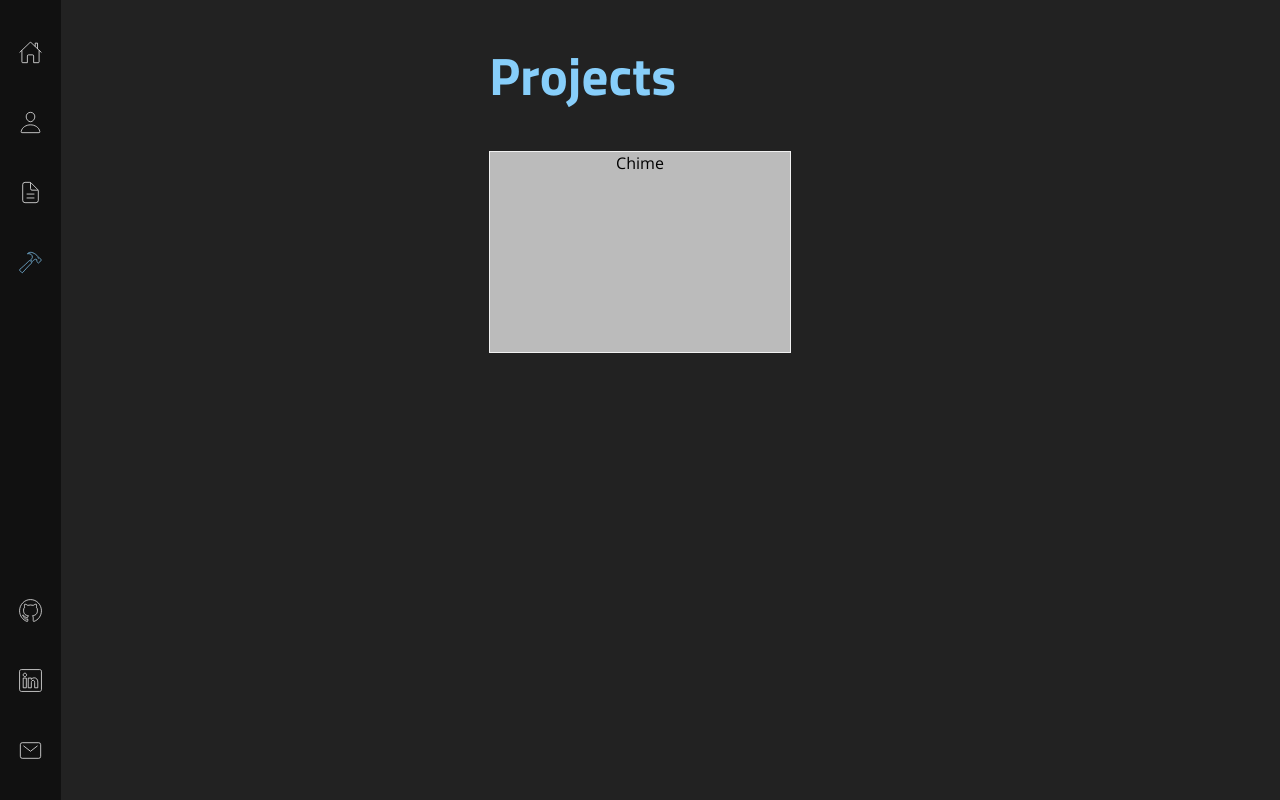
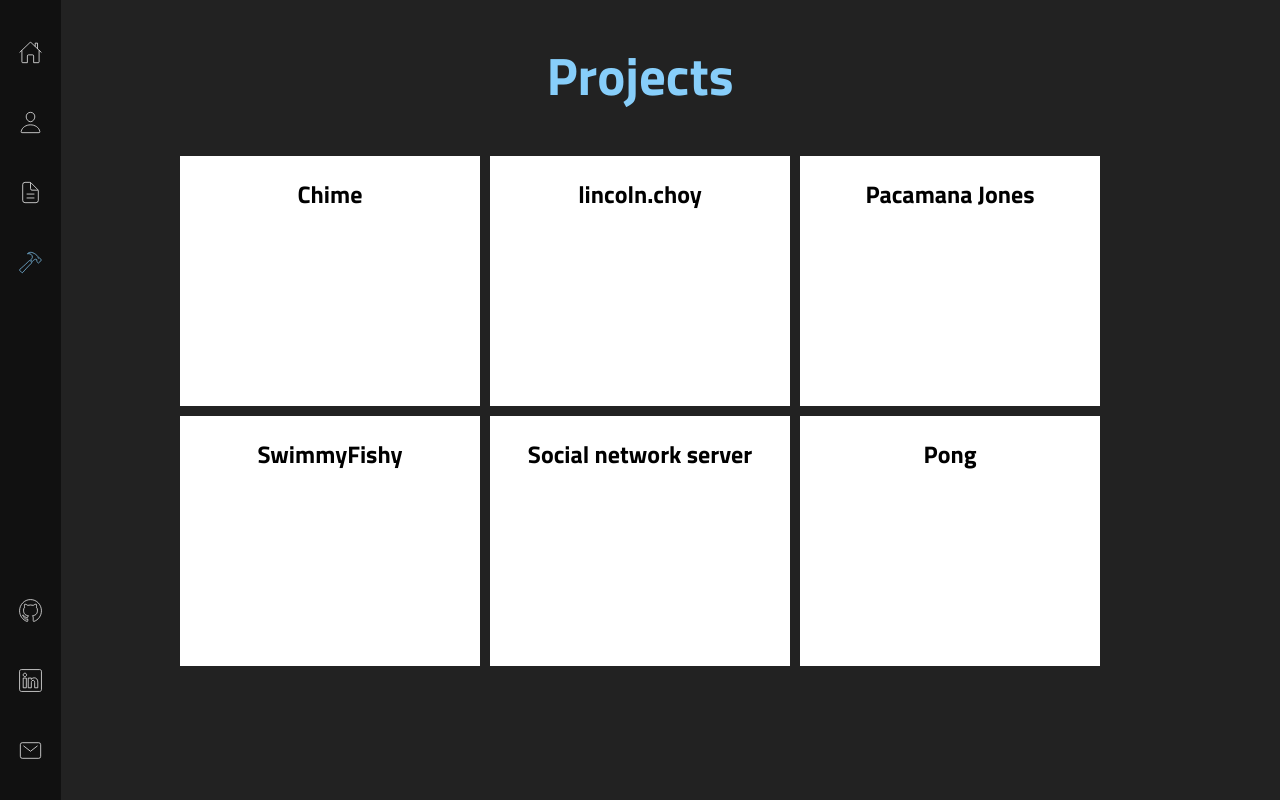
Before and after one commit to lincolnChoy/lincolnChoy, a React (Create React App) app: page / in a window 1280 px wide. Built offline with nearby package versions, Linux system fonts and the light colour scheme.

Commit message:
Added transition box - need to fill with content

```diff
--- a/src/App.scss
+++ b/src/App.scss
@@ -1,3 +1,24 @@
+::-webkit-scrollbar {
+  width: 3px;
+}
+
+/* Track */
+::-webkit-scrollbar-track {
+  border-radius: 10px;
+  background: #f1f1f1;
+}
+
+/* Handle */
+::-webkit-scrollbar-thumb {
+  border-radius: 10px;
+  background: #888;
+}
+
+/* Handle on hover */
+::-webkit-scrollbar-thumb:hover {
+  background: #555;
+}
+
 .page-wrapper {
   display: flex;
   flex-direction: row;
--- /dev/null
+++ b/src/components/ProjectCard/ProjectCard.js
@@ -0,0 +1,21 @@
+import React from 'react'
+import './ProjectCard.scss'
+
+class ProjectCard extends React.Component {
+  render() {
+    const { project } = this.props
+
+    return (
+      <div className="project-card">
+        <div className="project-card-layer-1">
+          <h2>{project.name}</h2>
+        </div>
+        <div className="project-card-layer-2">
+          <button>Learn more</button>
+        </div>
+      </div>
+    )
+  }
+}
+
+export default ProjectCard
--- /dev/null
+++ b/src/components/ProjectCard/ProjectCard.scss
@@ -0,0 +1,47 @@
+.project-card {
+  background-color: transparent;
+  width: 300px;
+  height: 250px;
+  background: #777;
+  display: flex;
+  flex-direction: column;
+  justify-content: center;
+  margin: 5px;
+  text-align: center;
+}
+
+.project-card-layer-1 {
+  height: 100%;
+  width: 100%;
+  background-color: white;
+  color: black;
+  transition: .3s;
+}
+
+.project-card-layer-2 {
+  opacity: 0;
+  height: 0%;
+  background-color: #888;
+  transition: .3s;
+
+  display: flex;
+  justify-content: center;
+  align-items: center;
+
+  button {
+    height: 3rem;
+    border: 1px solid black;
+    border-radius: 5px;
+  }
+}
+
+.project-card:hover {
+  .project-card-layer-1 {
+    height: 0%;
+  }
+
+  .project-card-layer-2 {
+    height: 100%;
+    opacity: 1;
+  }
+}
--- a/src/containers/Projects/Projects.js
+++ b/src/containers/Projects/Projects.js
@@ -1,22 +1,21 @@
 import React from 'react'
+import ProjectCard from '../../components/ProjectCard/ProjectCard'
+import projectsList from './projectList'
 import './Projects.scss'
-import projectsList from './projectList'
+
 
 class Projects extends React.Component {
   render() {
+    const projectCards = projectsList.map(project => {
+      return <ProjectCard project={project} />
+    })
+
     return (
       <div className="wrapper projects-wrapper scene_element scene_element--fadeindown">
-        <div className="text-section">
+        <div className="main-section">
           <h1>Projects</h1>
-          <div className="project-card">
-            <div className="project-card-inner">
-              <div className="project-card-front">
-                {projectsList[0].name}
-              </div>
-              <div className="project-card-back">
-                {projectsList[1].name}
-              </div>
-            </div>
+          <div className="project-card-list">
+            {projectCards}
           </div>
         </div>
       </div>
--- a/src/containers/Projects/Projects.scss
+++ b/src/containers/Projects/Projects.scss
@@ -4,8 +4,11 @@
   flex-direction: row;
   justify-content: center;
 
-  .text-section {
+  .main-section {
+    width: 930px;
+
     h1 {
+      text-align: center;
       color: lightskyblue;
       animation-duration: 1.5s;
       animation-fill-mode: both;
@@ -13,49 +16,35 @@
       animation-name: rubberBandWordUp;
     }
 
-    .project-card {
-      background-color: transparent;
-      width: 300px;
-      height: 200px;
-      border: 1px solid #f1f1f1;
-      perspective: 1000px; /* Remove this if you don't want the 3D effect */
+    .project-card-list {
+      display: flex;
+      flex-flow: row wrap;
+      justify-content: flex-start;
+      width: 100%;
+      margin-bottom: 2rem;
+    }
 
-      /* This container is needed to position the front and back side */
-      .project-card-inner {
-        position: relative;
-        width: 100%;
-        height: 100%;
-        text-align: center;
-        transition: transform 0.8s;
-        transform-style: preserve-3d;
+    @media (max-width: 1600px) {
+      .project-card-list {
+        justify-content: center;
       }
+    }
 
-      /* Do an horizontal flip when you move the mouse over the flip box container */
-      .project-card:hover .project-card-inner {
-        transform: rotateY(180deg);
+    @media (max-width: 1200px) {
+      width: 620px;
+    }
+
+    @media (max-width: 700px) {
+      width: 350px;
+
+      .project-card-list {
+        max-height: 88vh;
+        overflow-y: scroll;
       }
+    }
 
-      /* Position the front and back side */
-      .project-card-front, .project-card-back {
-        position: absolute;
-        width: 100%;
-        height: 100%;
-        -webkit-backface-visibility: hidden; /* Safari */
-        backface-visibility: hidden;
-      }
-
-      /* Style the front side (fallback if image is missing) */
-      .project-card-front {
-        background-color: #bbb;
-        color: black;
-      }
-
-      /* Style the back side */
-      .project-card-back {
-        background-color: dodgerblue;
-        color: white;
-        transform: rotateY(180deg);
-      }
+    @media (max-width: 400px) {
+      margin-left: 2rem;
     }
   }
 }
--- a/src/containers/Projects/projectList.js
+++ b/src/containers/Projects/projectList.js
@@ -3,8 +3,8 @@ export default [
         name: "Chime",
         description:
         `A messenging application developed in Angular, React and React-Native (currently there is a different implementation in each of these frameworks).
-    I also built a back-end server for this.
-    `,
+        I also built a back-end server for this.`,
+        thumbnail: "https://i.imgur.com/JDEgafj.png",
         features: ["Developed across 3 frameworks."],
         tools: ["JavaScript/TypeScript","React, Redux", "Angular, NGRX", "React-Native", "NodeJS", "Express", "PostGreSQL"],
         links: [
@@ -23,10 +23,6 @@ export default [
             {
                 url: "https://github.com/lincolnChoy/Chime-API",
                 name: "GitHub - Node back-end"
-        },
-        {
-            url: "https://chimeapp.netlify.com/",
-            name: "Visit site"
             }
         ],
         status: "In progress",
@@ -34,11 +30,30 @@ export default [
         brief: "A full-stack messenger application for desktop and mobile."
     },
     {
+        name: "lincoln.choy",
+        description: "This portfolio website is also something I made myself",
+        thumbnail: "https://i.imgur.com/5xNpcP3.png",
+        features: ["Developed in a hardware description language."],
+        tools: [
+            "VHDL",
+            "Quartus",
+            "Cyclone V FPGA board"
+        ],
+        links: [{
+            url: "https://github.com/lincolnChoy/Pong-game",
+            name: "GitHub"
+        }],
+        status: "Complete",
+        screenshots: [],
+        brief: "A VHDL implementation of a classic arcade game, Pong."
+    },
+    {
         name: "Pacamana Jones",
         description:
         `University project. A parody of a timeless classic, Pacman. Developed in Java using the JavaFX library with fellow student Henry Shen.
         This version features an Indiana-Jones themed storyline in which the player must collect artifacts and avoid the ghosts in the maze.
         `,
+        thumbnail: "https://i.imgur.com/JDEgafj.png",
         features: ["Single-player", "Multi-player", "Desktop application"],
         tools : ["Java", "JavaFX", "Audacity", "Photoshop"],
         links: [{
@@ -52,6 +67,7 @@ export default [
     {
         name: "SwimmyFishy",
         description: "A spin-off on the classic FlappyBird game developed on Android. Developed with fellow student Henry Shen.",
+        thumbnail: "https://i.imgur.com/JDEgafj.png",
         features: ["Developed in Java.", "All visual assets were self made."],
         tools: [
             "Android Studio",
@@ -66,4 +82,40 @@ export default [
         screenshots: ["https://i.imgur.com/ecGV17i.png"],
         brief: "A spin-off on the classic FlappyBird game developed on Android."
     },
+    {
+        name: "Social network server",
+        description: `University project. A Python hybrid P2P/central server social network application with a login server provided by the lecturer.
+        This project inspired me to take up a deeper interest in web development as it was my first web application project.`,
+        thumbnail: "https://i.imgur.com/JDEgafj.png",
+        features: ["Messaging.", "Profile viewing/editing."],
+        tools: [
+            "Python",
+            "CherryPy"
+        ],
+        links: [{
+            url: "https://github.com/lincolnChoy/Social-network-server",
+            name: "GitHub"
+        }],
+        status: "Complete",
+        screenshots: [],
+        brief: "A hybrid P2P/central server social network application."
+    },
+    {
+        name: "Pong",
+        description: "University project. A VHDL implementation of a classic arcade game, Pong. Developed with fellow student Henry Shen.",
+        thumbnail: "https://i.imgur.com/JDEgafj.png",
+        features: ["Developed in a hardware description language."],
+        tools: [
+            "VHDL",
+            "Quartus",
+            "Cyclone V FPGA board"
+        ],
+        links: [{
+            url: "https://github.com/lincolnChoy/Pong-game",
+            name: "GitHub"
+        }],
+        status: "Complete",
+        screenshots: [],
+        brief: "A VHDL implementation of a classic arcade game, Pong."
+    },
 ]
--- a/src/index.css
+++ b/src/index.css
@@ -11,7 +11,6 @@ body {
   -webkit-font-smoothing: antialiased;
   -moz-osx-font-smoothing: grayscale;
   height: 100%;
-  overflow: hidden;
 }
 
 @font-face {
```
Lines whose indentation alone changed are shown as unchanged.
